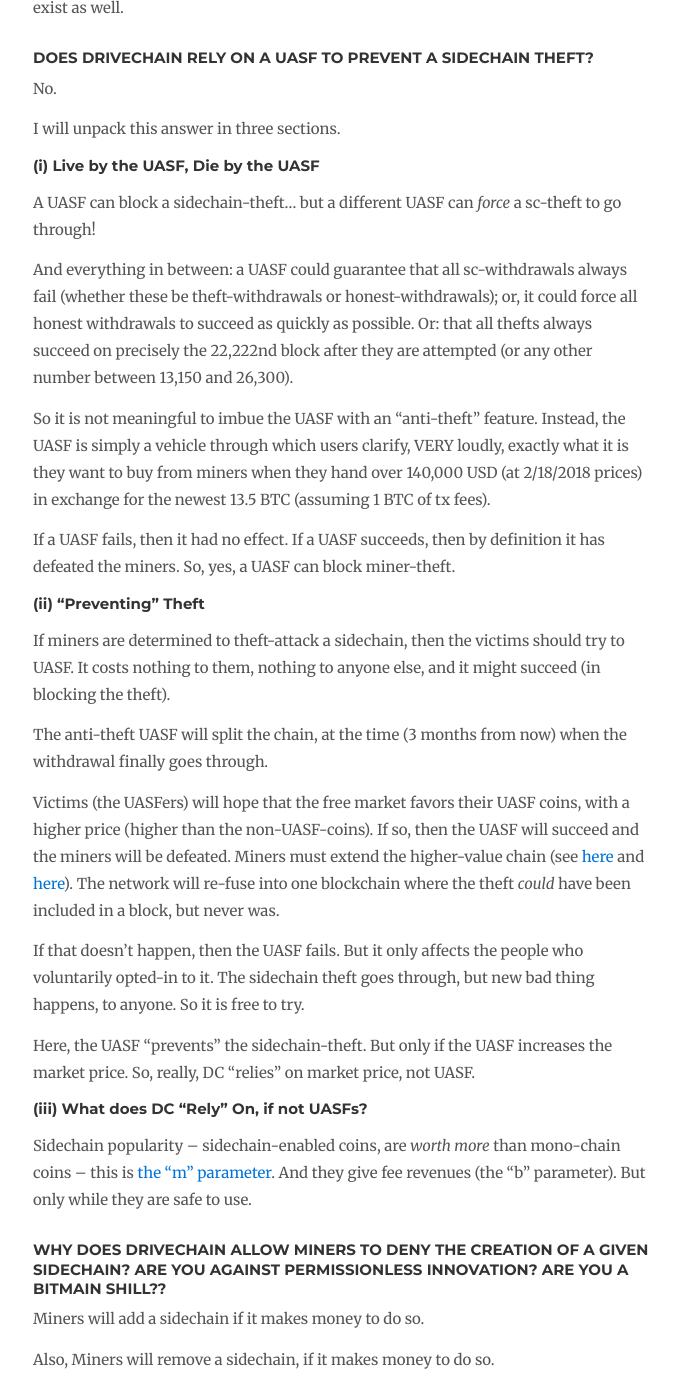
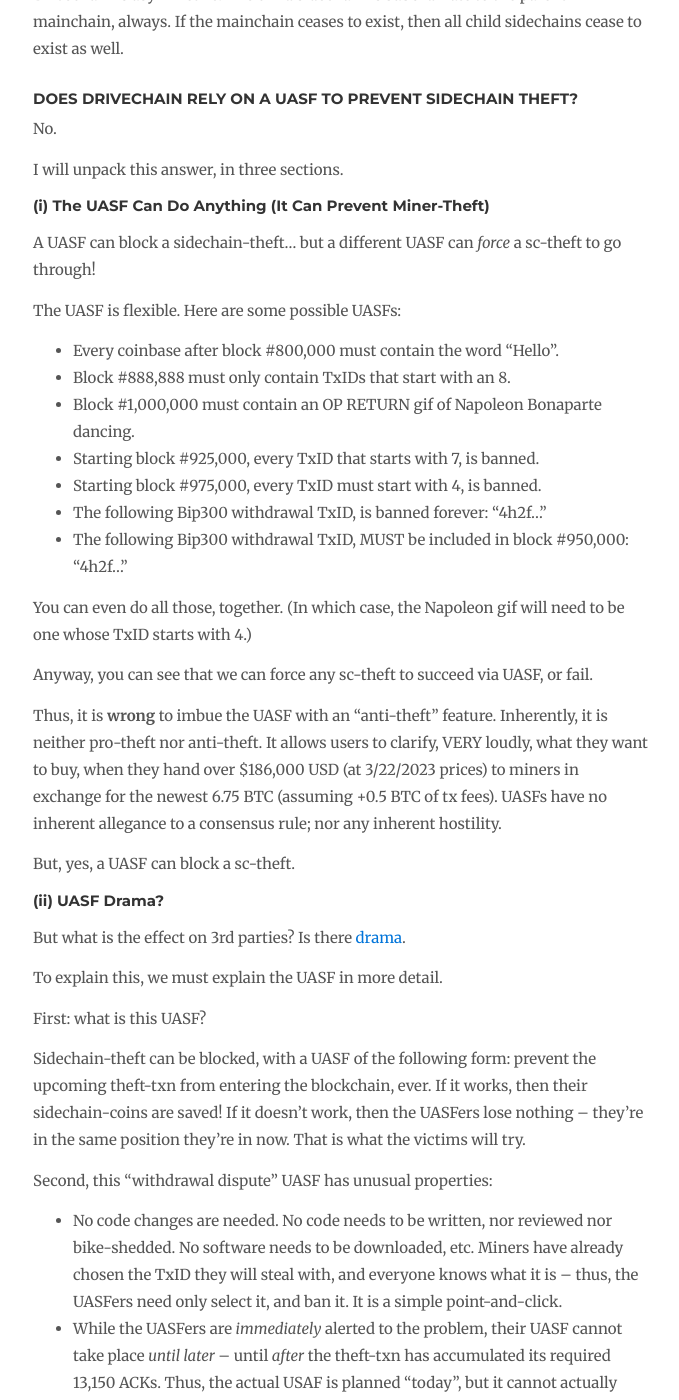
Before and after one commit to drivechain-project/drivechain.info, a Jekyll site: the page built from faq/index.md, in a window 1280 px wide and 1400 px high, scrolled down 4353 px. Shown: the whole window, without its empty margins (137-816 px from the left). Built offline with Jekyll 4.4.1, drawn with Linux system fonts in a browser that asks for light colours; comment, search, counter and statistics services are not loaded; some of the changed text lies outside the part shown.

Commit message:
update faq

```diff
--- a/faq/index.md
+++ b/faq/index.md
@@ -4,6 +4,9 @@ title: Frequently Asked Questions
 ---
 
 Updated March 2023
+
+See also [Drivechain Q&A](https://fiatjaf.com/drivechain.html) by [fiatjaf](https://github.com/fiatjaf) (creator of Nostr).
+
 
 ## 1. Security ## {#security}
 
@@ -144,39 +147,77 @@ The specialist charges a fee, but users get to move their coins from L2 back to
 Drivechain is asymmetric. The child sidechain is subordinate to the parent mainchain, always. If the mainchain ceases to exist, then all child sidechains cease to exist as well.
 
 
-### Does Drivechain rely on a UASF to prevent a sidechain theft? ### {#uasf-reliance}
+### Does Drivechain rely on a UASF to prevent sidechain theft? ### {#uasf-reliance}
 
 No.
 
-I will unpack this answer in three sections.
+I will unpack this answer, in three sections.
 
-##### (i) Live by the UASF, Die by the UASF
+#### (i) The UASF Can Do Anything (It Can Prevent Miner-Theft)
 
 A UASF can block a sidechain-theft... but a different UASF can *force* a sc-theft to go through!
 
-And everything in between: a UASF could guarantee that all sc-withdrawals always fail (whether these be theft-withdrawals or honest-withdrawals); or, it could force all honest withdrawals to succeed as quickly as possible. Or: that all thefts always succeed on precisely the 22,222nd block after they are attempted (or any other number between 13,150 and 26,300).
+The UASF is flexible. Here are some possible UASFs:
 
-So it is not meaningful to imbue the UASF with an "anti-theft" feature. Instead, the UASF is simply a vehicle through which users clarify, VERY loudly, exactly what it is they want to buy from miners when they hand over 140,000 USD (at 2/18/2018 prices) in exchange for the newest 13.5 BTC (assuming 1 BTC of tx fees).
+* Every coinbase after block #800,000 must contain the word "Hello".
+* Block #888,888 must only contain TxIDs that start with an 8.
+* Block #1,000,000 must contain an OP RETURN gif of Napoleon Bonaparte dancing.
+* Starting block #925,000, every TxID that starts with 7, is banned.
+* Starting block #975,000, every TxID must start with 4, is banned.
+* The following Bip300 withdrawal TxID, is banned forever: "4h2f..."
+* The following Bip300 withdrawal TxID, MUST be included in block #950,000:  "4h2f..."
 
-If a UASF fails, then it had no effect. If a UASF succeeds, then by definition it has defeated the miners. So, yes, a UASF can block miner-theft.
+You can even do all those, together. (In which case, the Napoleon gif will need to be one whose TxID starts with 4.)
+
+Anyway, you can see that we can force any sc-theft to succeed via UASF, or fail.
+
+Thus, it is **wrong** to imbue the UASF with an "anti-theft" feature. Inherently, it is neither pro-theft nor anti-theft. It allows users to clarify, VERY loudly, what they want to buy, when they hand over $186,000 USD (at 3/22/2023 prices) to miners in exchange for the newest 6.75 BTC (assuming +0.5 BTC of tx fees). UASFs have no inherent allegance to a consensus rule; nor any inherent hostility.
+
+But, yes, a UASF can block a sc-theft.
 
 
-##### (ii) "Preventing" Theft
+#### (ii) UASF Drama?
 
-If miners are determined to theft-attack a sidechain, then the victims should try to UASF. It costs nothing to them, nothing to anyone else, and it might succeed (in blocking the theft).
+But what is the effect on 3rd parties? Is there [drama](https://twitter.com/stephanlivera/status/1618201490228649985).
 
-The anti-theft UASF will split the chain, at the time (3 months from now) when the withdrawal finally goes through.
+To explain this, we must explain the UASF in more detail.
 
-Victims (the UASFers) will hope that the free market favors their UASF coins, with a higher price (higher than the non-UASF-coins). If so, then the UASF will succeed and the miners will be defeated. Miners must extend the higher-value chain (see [here](https://medium.com/@bramcohen/bitcoin-s-ironic-crisis-32226a85e39f) and [here](https://medium.com/@danrobinson/the-cost-of-supporting-the-b2x-fork-how-to-lose-100m-in-ten-days-6797f7ef52da)). The network will re-fuse into one blockchain where the theft *could* have been included in a block, but never was.
+First: what is this UASF?
 
-If that doesn't happen, then the UASF fails. But it only affects the people who voluntarily opted-in to it. The sidechain theft goes through, but new bad thing happens, to anyone. So it is free to try.
+Sidechain-theft can be blocked, with a UASF of the following form: prevent the upcoming theft-txn from entering the blockchain, ever. If it works, then their sidechain-coins are saved! If it doesn't work, then the UASFers lose nothing -- they're in the same position they're in now. That is what the victims will try.
 
-Here, the UASF "prevents" the sidechain-theft. But only if the UASF increases the market price. So, really, DC "relies" on market price, not UASF.
+Second, this "withdrawal dispute" UASF has unusual properties:
 
+* No code changes are needed. No code needs to be written, nor reviewed nor bike-shedded. No software needs to be downloaded, etc. Miners have already chosen the TxID they will steal with, and everyone knows what it is -- thus, the UASFers need only select it, and ban it. It is a simple point-and-click.
+* While the UASFers are *immediately* alerted to the problem, their UASF cannot take place *until later* -- until *after* the theft-txn has accumulated its required 13,150 ACKs. Thus, the actual USAF is planned "today", but it cannot actually happen until "3-6 months from now".
+* There is no need for the UASFers to choose an exact time of their fork. Nor do they need to specify activation, nor signal to each other. The fork event is tied to "the inclusion of the theft-txn" in a L1 block. So, no coordination is needed among UASFers. They can successfully pull the whole thing off, even if they never speak to each other.
 
-##### (iii) What does DC "Rely" On, if not UASFs?
+Third, let's imagine that a theft is attempted, users counter with a UASF, and the miners don't back down. On the day of the theft, the coin splits into two. What happens now?
 
-Sidechain popularity -- sidechain-enabled coins, are *worth more* than mono-chain coins -- this is [the "m" parameter](http://www.truthcoin.info/blog/drivechain/#drivechains-security). And they give fee revenues (the "b" parameter). But only while they are safe to use.
+Well, one coin will have a higher market price than the other.
+
+The miner-thieves hope that their coin is the higher-priced. If so, they will happily mine the more-valuable chain. 100% of the hashrate will mine the more profitable coin, even miners who were personally against the theft *or miners who prefer to own the UASF coin*. This is a crucial point, see ["if a miner would rather hold B2X, they could earn it four times faster by mining B1X and trading it for B2X"](https://medium.com/@danrobinson/the-cost-of-supporting-the-b2x-fork-how-to-lose-100m-in-ten-days-6797f7ef52da), for the explanation in the context of SegWit2x. Thus, the UASFers will be on a stalled chain, with 0% hashrate. They may see a few altrustically mined blocks, but it will not be enough. The UASFers have lost, and they stay on a stalled chain, individually, until each admits defeat. They must "unblock" the TxID of the theft txn, and allow it.
+
+In this case, all neutral people will be on the longest-hashrate chain, the whole time -- they will not even notice that anything has happened. So they are unaffected by the failed UASF.
+
+But what if the UASF succeeds? If the UASF-coin has the higher price, miners will be forced to mine it (by the exact same logic as before.) The network will remain one blockchain (or re-fuse into one blockchain). It will be a chain where the theft-txn *did* get all 13,150+ ACKs, and it *could* be included in a block, but it never is (eventually the 26,000 BIP300 window expires, and the theft-txn with it). The UASFers win; the miners fail to steal.
+
+But what of the neutral parties? If the price differential is large, then the network will never actually split (this happened with SegWit2x -- ["fork futures"](https://www.truthcoin.info/blog/fork-futures/) warned us in advance which chain would die, and it was never born). If the price-differential is tiny (ie, market is mostly indifferent -- this is pretty unlikely), then both chains may live for a short time. The networks have identical protocol rules, so every txn broadcast during this time will be included in both chains. (In other words, there would be full [transaction replay](https://www.truthcoin.info/blog/mahf-and-replay/#what-is-replay-replay-protection); unlike in the BCH case where there was the exact opposte: mandatory full replay protection.) Any malicious double-spenders, can be defeated by via recipient asking for txn confirmation on *both* chains, before considering a payment finalized (it is not possible for a layperson user to "accidentally" double-spend, in this case). Ultimately, one chain wins and the other dies -- it is as if they own a DropBox folder that splits into two identical dropbox folders and then collapses back into one.
+
+In the very worst case (and unlikely) scenario, there is a reorg that affects some transactions. This requires the market to be somehow "undecided" up until (and during) the fork, and then to decide to be anti-UASF for a little while, and then change its mind. It is a pretty far-fetched scenario. More likely, fork futures will warn us in advance, which coin will be worth more.
+
+#### (iii) In Context
+
+Any group of people, can decide to UASF, at any time, for any reason. (Such as the dancing Napoleon gif reason.) Drivechain *might* create "theft events", which attract UASF attention, but probably not. And what of all the UASFs that DC prevents? For example, DC (if popular) removes the need for all future soft and hard forks. On net, drama on L1 would plummet due to Drivechain.
+
+Also, reorganizations --while unfortunate-- are already an inherent risk of using Bitcoin. Each user can voluntarily mitigate this risk, in the usual way (waiting for more confirmations). Drivechain should only be blamed for any new risks it might introduce -- not risks that already exist!
+
+#### What does DC "Rely" On, if not UASFs?
+
+If you go [here](http://www.truthcoin.info/blog/drivechain/#drivechains-security), you see that DC relies on:
+
+* The m parameter (sidechain-able BTC being worth more, than mono-chain BTC)
+* The b parameter (the fee-revenues from the sidechains).
 
 
 <!---
@@ -272,11 +313,13 @@ While this is collaboration, it is not centralization. Drivechain is designed so
 
 256 is the right number. The people who disagree, fail to grasp the following facts:
 
+* We can have sidechains *of sidechains*, so the true number is unlimited.
+* By limiting the number to 256, we can id a sidechain using just one byte. Any more would require two bytes, and allow us to count to 65,000+ which is overkill.
 * The "600,000 Altcoins on coinmarketcap" represent only \~40 novel ideas. The other 599,960 coins are just a carbon-copy of one of the 40, with a different name. The name is the only new thing.
 * Many of those ideas are novel consensus mechanisms.
 * * They replace proof-of-work with something else. (This is near-certain to fail.)
 * * They try to solve a problem that has already been solved by Merged-mining. So they add no value to a merged-mined Bitcoin sidechain.
-
+* If necessary, we could just add a second BIP300, "BIP300b", that adds 256 more slots.
 
 
 ## 2. Comparisons
```
Also changed, not shown: other parts of faq/index.md (+2 -2 lines).
